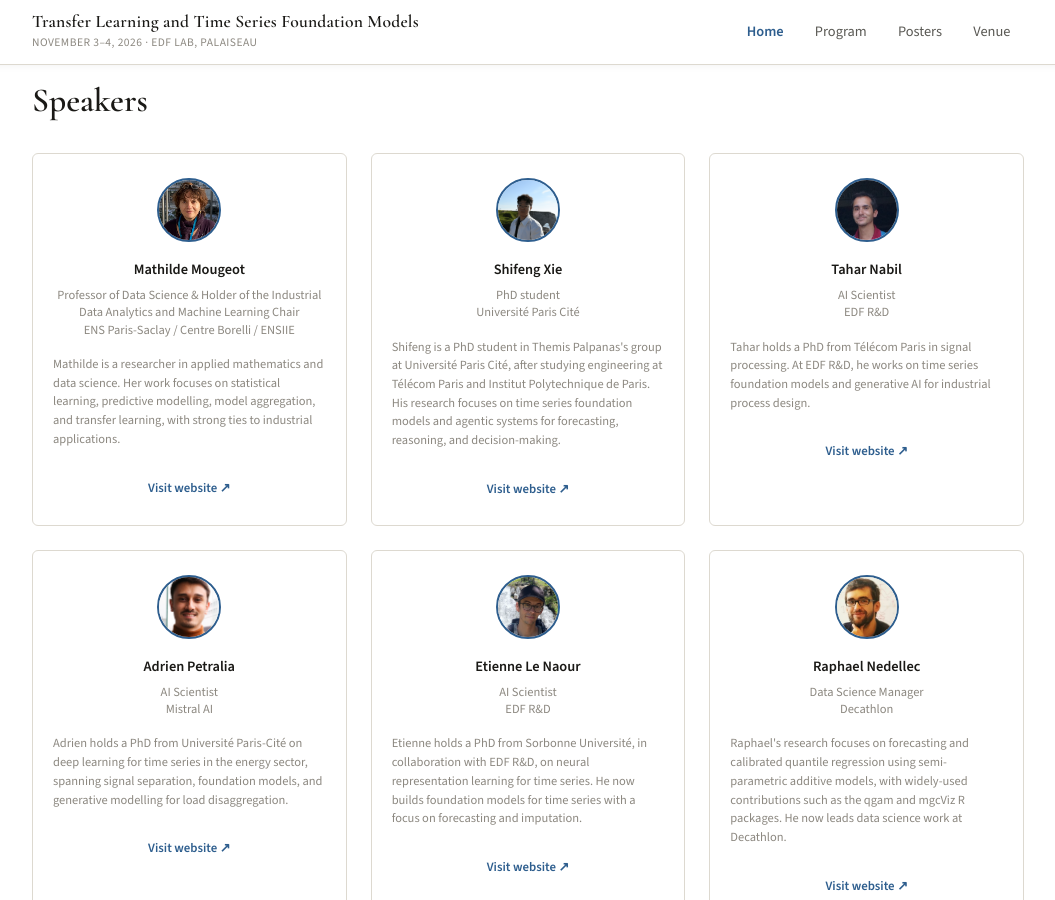
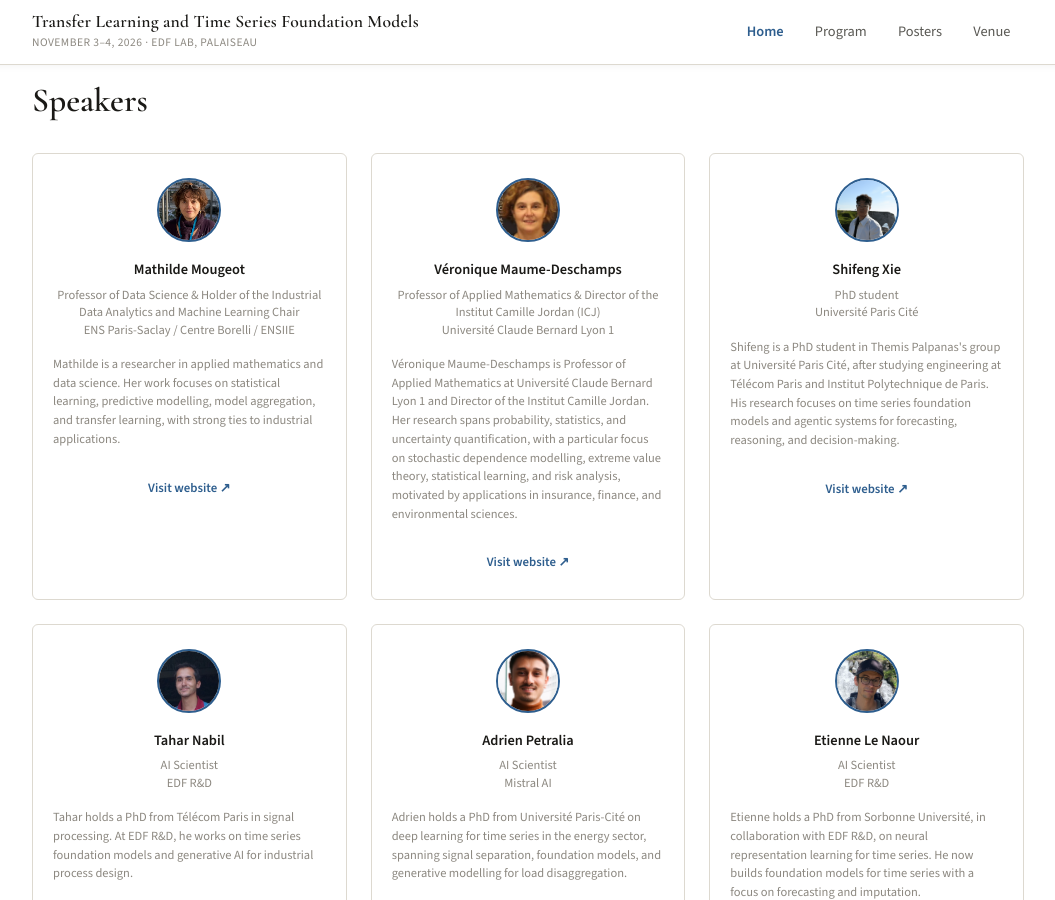
Before and after one commit to yvenn-amara/DECATTLON, a Jekyll site: the page built from index.md, in a window 1280 px wide and 900 px high, scrolled down 1278 px. Shown: the whole window, without its empty margins (112-1167 px from the left). Built offline with Jekyll 4.4.1, drawn with Linux system fonts in a browser that asks for light colours.

Commit message:
Update speakers.yml

```diff
--- a/_data/speakers.yml
+++ b/_data/speakers.yml
@@ -13,6 +13,13 @@
   photo: "assets/img/MathildeMougeot.png"
   bio: "Mathilde is a researcher in applied mathematics and data science. Her work focuses on statistical learning, predictive modelling, model aggregation, and transfer learning, with strong ties to industrial applications."
   website: "https://sites.google.com/site/mougeotmathilde/"
+
+- name: "Véronique Maume-Deschamps"
+  affiliation: "Université Claude Bernard Lyon 1"
+  title: "Professor of Applied Mathematics & Director of the Institut Camille Jordan (ICJ)"
+  photo: "assets/img/Maume-Deschamps.png"
+  bio: "Véronique Maume-Deschamps is Professor of Applied Mathematics at Université Claude Bernard Lyon 1 and Director of the Institut Camille Jordan. Her research spans probability, statistics, and uncertainty quantification, with a particular focus on stochastic dependence modelling, extreme value theory, statistical learning, and risk analysis, motivated by applications in insurance, finance, and environmental sciences."
+  website: "https://math.univ-lyon1.fr/~maume/"
 
 - name: "Shifeng Xie"
   affiliation: "Université Paris Cité"
```
